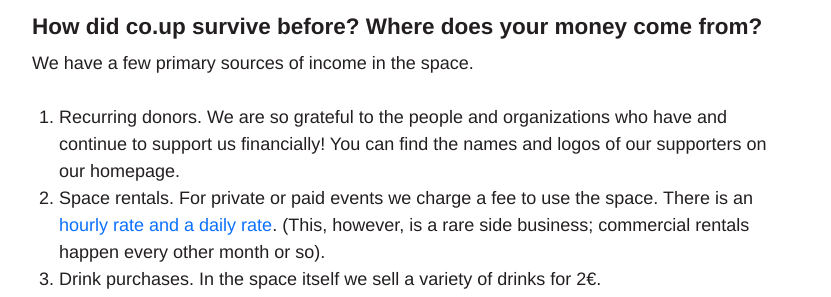
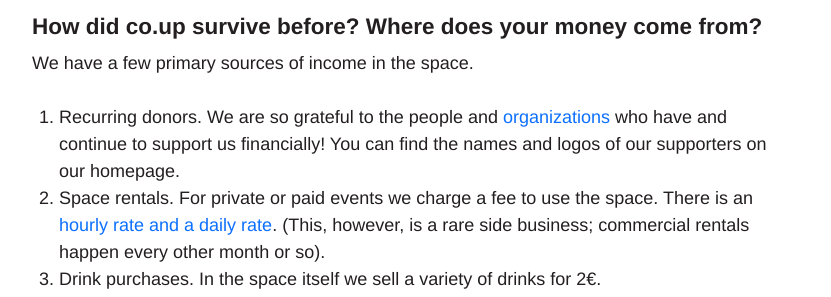
Before and after one commit to co-up/co-up.de, a Jekyll site: the page built from faq.html, in a window 1280 px wide and 900 px high, scrolled down 3075 px. Shown: the part 153-450 px from the top of the window, without its empty margins (224-1055 px from the left). Built offline with Jekyll 4.4.1, drawn with Linux system fonts in a browser that asks for light colours; some of the changed lines change nothing that is shown; some of the changed text lies outside the part shown.

Commit message:
Added new links to FAQ page

```diff
--- a/faq.html
+++ b/faq.html
@@ -103,7 +103,7 @@
     We have a few primary sources of income in the space.
   </p>
   <ol>
-    <li>Recurring donors. We are so grateful to the people and organizations who have and continue to support us financially! You can find the names and logos of our supporters on our homepage.</li>
+    <li>Recurring donors. We are so grateful to the people and <a href="https://co-up.de/sponsorships/"> organizations</a> who have and continue to support us financially! You can find the names and logos of our supporters on our homepage.</li>
     <li>Space rentals. For private or paid events we charge a fee to use the space. There is an <a href="https://co-up.de/rent-space/">hourly rate and a daily rate</a>. (This, however, is a rare side business; commercial rentals happen every other month or so).</li>
     <li>Drink purchases. In the space itself we sell a variety of drinks for 2€.</li>
     <li>Office space. We rent out the small office space adjacent to the event space to a company that has been in the space for several years.</li>
@@ -149,6 +149,7 @@
   <h3 id="how-can-i-contribute">I would like to contribute, but don’t have money. What else can I do?</h3>
   <p>
     You can always spread the word! We also plan to organize DIY weekends where we team up to clean, renovate, and improve the space. Follow us on <a href="https://twitter.com/co_up">Twitter</a> or via <a href="http://eepurl.com/gITnfv">our newsletter</a> to hear about it!
+    You can also try to <a href="https://co-up.de/convince-your-company-to-support-coup/">convince your company to support co.up</a> by becoming a <a href="https://co-up.de/sponsorships/">sponsor</a>.
   </p>
 </section>
 
```
